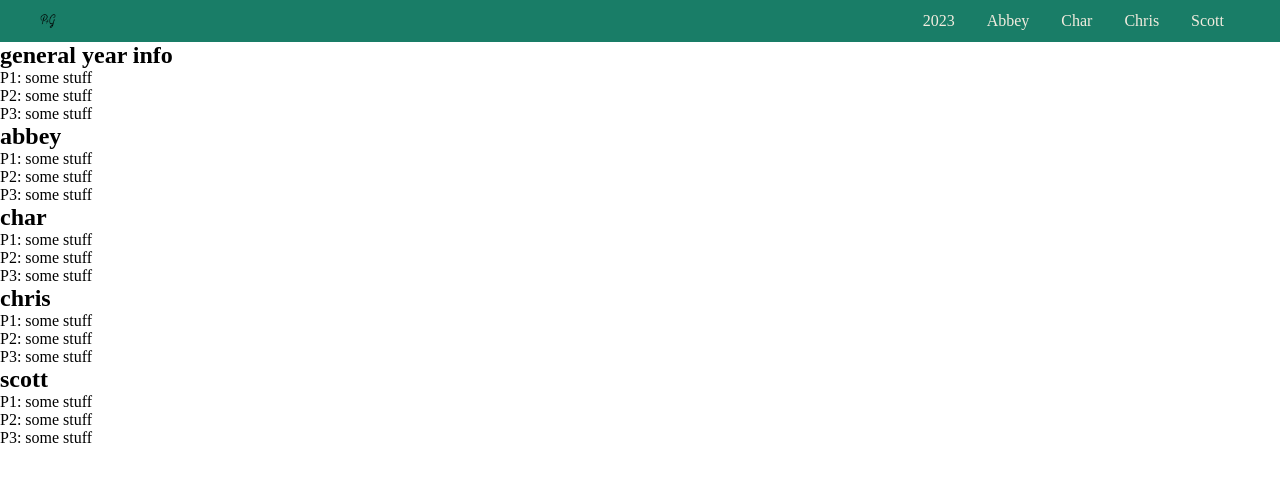
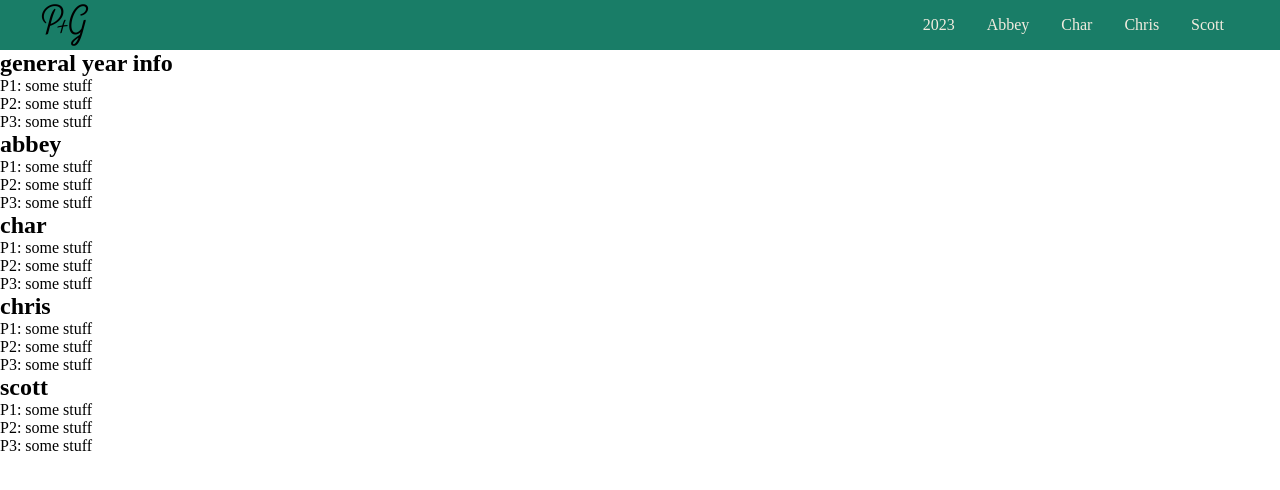
Before and after one commit to abbeyGirvan/christmas-letter, a plain HTML site: page index.html in a window 1280 px wide. Drawn offline with Linux system fonts and the light colour scheme.

Commit message:
Set logo max width to 50px

```diff
--- a/index.html
+++ b/index.html
@@ -9,7 +9,7 @@
 <body>
     <header>
         <section class="nav">
-            <img src="images/family monogram.png" alt="p+g monogram" width="16px">
+            <img src="images/family monogram.png" alt="p+g monogram" class="logo">
             <input type="checkbox" id="navToggle" class="nav__toggle" />
             <label for="nav__toggle" class="nav__toggle--label"><span></span></label>
             <nav>
--- a/styling/_menu.scss
+++ b/styling/_menu.scss
@@ -1,3 +1,6 @@
+.logo {
+    max-width: 50px;
+  }
 .nav {
   position: sticky; /*  ** note the menu will not be sticky until we add more page content */
   top: 0;
--- a/styling/main.scss
+++ b/styling/main.scss
@@ -1,6 +1,10 @@
 @import "config";
 @import "menu";
 
+
+
+
+/* ----- MEDIA QUERIES ----- */
 @include media-md {
   .nav {
     display: grid;
```
Also changed, not shown: styling/main.css, 1 other file.
